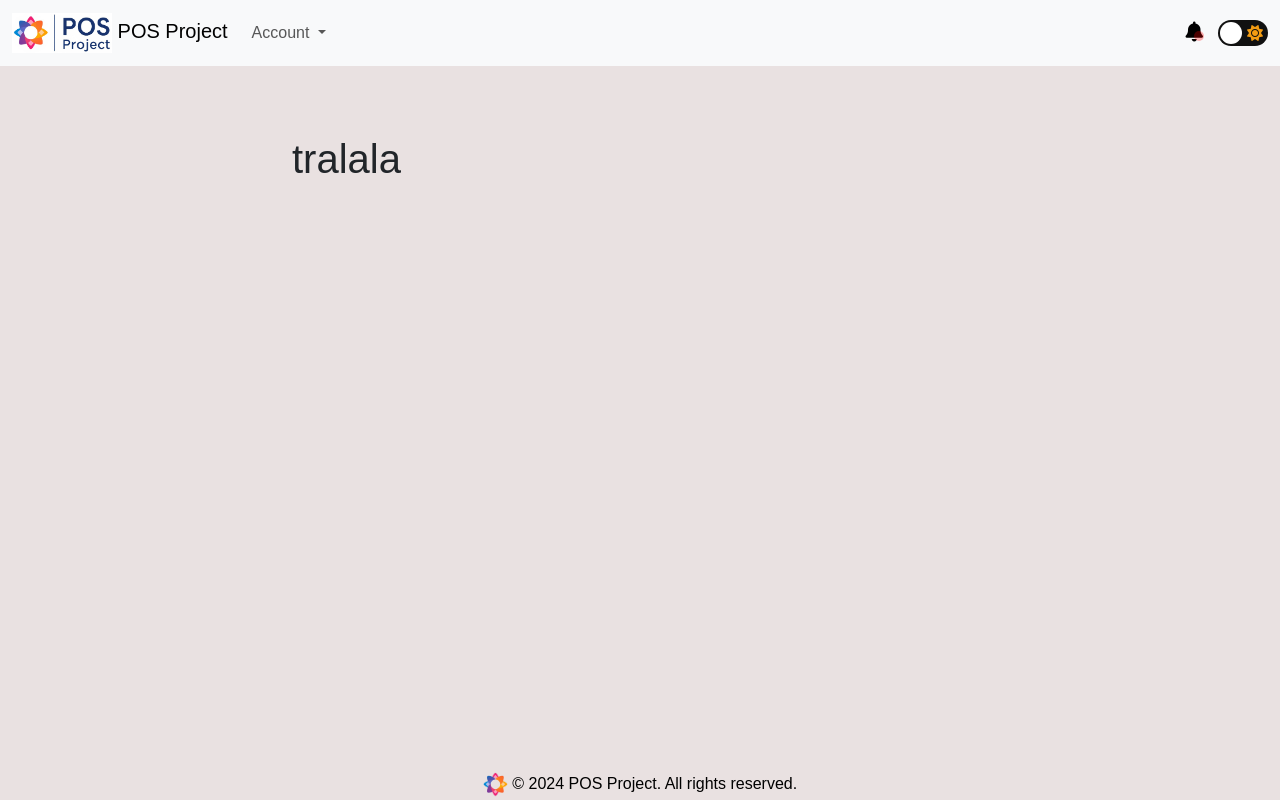
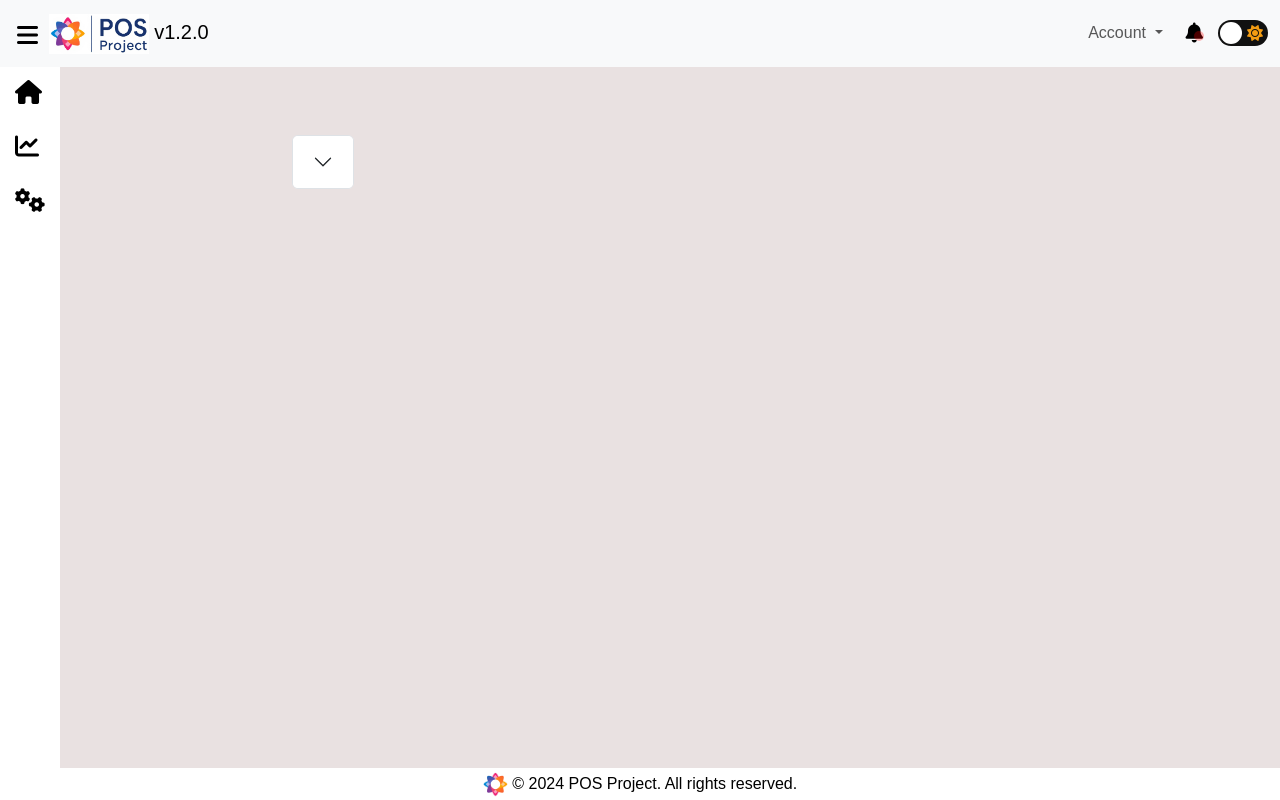
Before and after one commit to xecvas/pos-project, a Flask app: page /release-note in a window 1280 px wide. Run offline with Flask 3, Linux system fonts and the light colour scheme; some libraries are stand-ins or nearby versions.

Commit message:
"Updated CSS styles, JavaScript code, and HTML templates for index, login, and release-note pages."

```diff
--- a/src/css/styles.css
+++ b/src/css/styles.css
@@ -30,17 +30,13 @@ footer {
     width: 100%;
     height: 2rem;
     color: black; /* Default text color for light mode */
-    background-color: #e9e1e1;
+    background-color: white;
     text-align: center;
     line-height: 2rem; /* Makes the text vertically centered */
     padding: 0;
 }
 
 
-body.dark footer {
-    background-color: #292c35;
-    color: white; /* Change text color for dark mode */
-}
 
 /* Main content wrapper */
 .main-content {
@@ -250,7 +246,7 @@ a:hover {
 /* Styling Sidebar */
 .sidebar {
     width: 60px; /* Sidebar ukuran minimal */
-    height: calc(100vh - 80px); /* Mengurangi tinggi navbar (ubah 56px sesuai tinggi navbar Anda) */
+    height: 100vh; /* Mengatur tinggi sidebar agar setinggi halaman web */
     position: fixed;
     top: 65px; /* Ubah ini sesuai tinggi navbar Anda */
     left: 0;
--- a/src/js/script.js
+++ b/src/js/script.js
@@ -79,7 +79,7 @@ $(document).ready(function () {
 function renderReleaseContent() {
   const latestRelease = ReleaseData[0]; // Pastikan release terbaru ada di posisi pertama
 
-  const accordionContainer = $("#accordionExample");
+  const accordionContainer = $("#accordion-login-page");
   accordionContainer.empty();
 
   if (latestRelease) {
@@ -98,7 +98,7 @@ function renderReleaseContent() {
           </button>
         </h2>
         <div id="${releaseId}" class="accordion-collapse collapse" aria-labelledby="${headerId}"
-             data-bs-parent="#accordionExample">
+             data-bs-parent="#accordion-login-page">
           <div class="accordion-body">
             <ul>
               ${latestRelease.features
--- a/src/templates/login.html
+++ b/src/templates/login.html
@@ -41,7 +41,7 @@
         <div class="container">
             <!-- Left Section with Version Info -->
             <div class="left-section">
-                <div class="accordion" id="accordionExample">
+                <div class="accordion" id="accordion-login-page">
                     <div class="accordion-item">
                         <h2 class="accordion-header" id="headingOne">
                             <button class="accordion-button collapsed" type="button" data-bs-toggle="collapse"
--- a/src/templates/release-note.html
+++ b/src/templates/release-note.html
@@ -31,18 +31,19 @@
         <!-- navigation bar -->
         <nav class="navbar navbar-expand-lg fixed-top bg-body-tertiary">
             <div class="container-fluid">
-                <a class="navbar-brand icon-text" href="{{ url_for('index') }}">
-                    <img src="{{ url_for('images', filename='banner-page.jpeg') }}" class="icon" alt="Web Icon"
-                        style="width: 100px;">
-                    POS Project
-                </a>
-                <button class="navbar-toggler" type="button" data-bs-toggle="collapse"
-                    data-bs-target="#navbarSupportedContent" aria-controls="navbarSupportedContent"
-                    aria-expanded="false" aria-label="Toggle navigation">
-                    <span class="navbar-toggler-icon"></span>
-                </button>
+                <div class="navbar-brand icon-text">
+                    <!-- Tambahkan tombol burger -->
+                    <button id="burger-btn" class="burger-btn">
+                        <i class="fas fa-bars"></i>
+                    </button>
+                    <a class="navbar-brand icon-text" href="{{ url_for('index') }}">
+                        <img src="{{ url_for('images', filename='banner-page.jpeg') }}" class="icon" alt="Web Icon"
+                            style="width: 100px;">
+                        <span class="project-version"></span>
+                    </a>
+                </div>
                 <div class="collapse navbar-collapse" id="navbarSupportedContent">
-                    <ul class="navbar-nav me-auto mb-2 mb-lg-0">
+                    <ul class="navbar-nav ms-auto mb-2 mb-lg-0">
                         <li class="nav-item dropdown">
                             <!-- Menampilkan email pengguna atau "Account" jika tidak ada sesi -->
                             <a class="nav-link dropdown-toggle" href="#" role="button" data-bs-toggle="dropdown"
@@ -56,7 +57,7 @@
                         </li>
                     </ul>
                     <div class="notification">
-                        <i class="fas fa-bell fa-lg" onclick="showLatestRelease()"></i>
+                        <i class="fas fa-bell fa-lg"></i>
                         <span class="dot"></span>
                     </div>
 
@@ -72,14 +73,39 @@
             </div>
         </nav>
     </div>
-    <div class="container">
-        <h1>tralala</h1>
+
+    <div id="sidebar" class="sidebar collapsed">
+        <ul class="sidebar-menu">
+            <li><i class="fas fa-home"></i> <span class="label">Home</span></li>
+            <li><i class="fas fa-chart-line"></i> <span class="label">Dashboard</span></li>
+            <li><i class="fas fa-cogs"></i> <span class="label">Settings</span></li>
+        </ul>
     </div>
 
+    <div class="container">
+        <div class="accordion" id="accordion-release-1">
+            <div class="accordion-item">
+                <h2 class="accordion-header" id="headingOne">
+                    <button class="accordion-button collapsed" type="button" data-bs-toggle="collapse"
+                        data-bs-target="#collapseOne" aria-expanded="false" aria-controls="collapseOne">
+                        <!-- This will be replaced by JS -->
+                    </button>
+                </h2>
+                <!-- Accordion for displaying release notes -->
+                <div id="collapseOne" class="accordion-collapse collapse" aria-labelledby="headingOne"
+                    data-bs-parent="#accordionExample">
+                    <div class="accordion-body">
+                        <!-- This will be replaced by JS -->
+                    </div>
+                </div>
+            </div>
+        </div>
     </div>
+
     <!-- Footer Section -->
     <footer class="text-center">
-        <p><img src="{{ url_for('icons', filename='page-icon.ico') }}" width="25" height="25" alt="POS Project"> &copy;
+        <p><img src="{{ url_for('icons', filename='page-icon.ico') }}" width="25" height="25" alt="POS Project">
+            &copy;
             2024 POS Project. All rights reserved.</p>
     </footer>
 
@@ -94,12 +120,15 @@
                 <div class="modal-body" id="modalContent">
                     <!-- Konten akan diisi oleh JavaScript -->
                 </div>
-                <div class="modal-footer">
-                    <button type="button" class="btn btn-primary" onclick="showAllReleases()">See All Releases</button>
+                <div class="modal-footer" style="border-top: none;">
+                    <!-- Hyperlink tanpa garis bawah -->
+                    <a href="/release-note" id="seeAllReleases" class="btn btn-link"
+                        style="text-decoration: none;"><b>See All Releases</b></a>
                 </div>
             </div>
         </div>
     </div>
+
 </body>
 
 </html>
```
Also changed, not shown: src/templates/index.html (+6 -42 lines).
